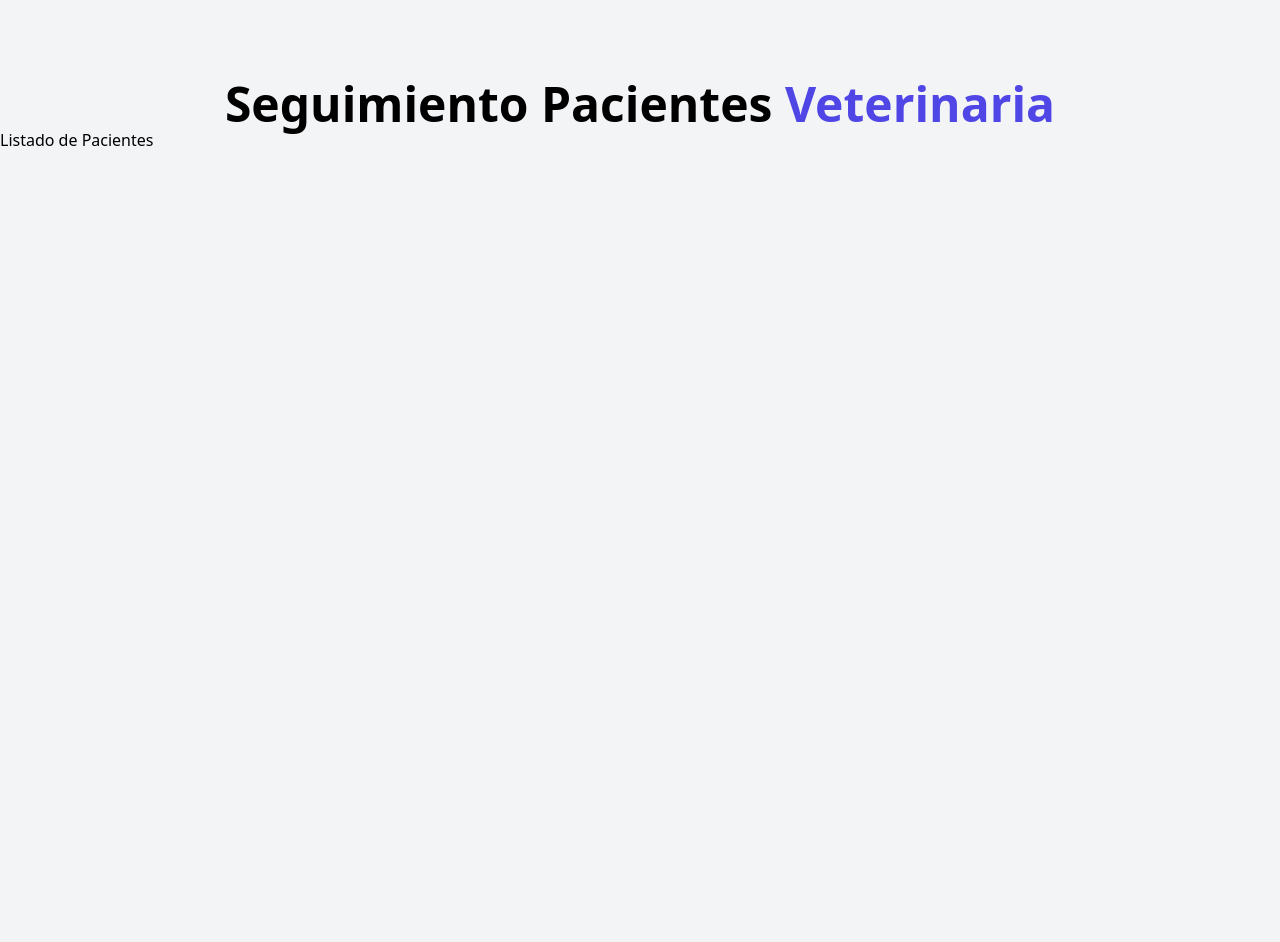
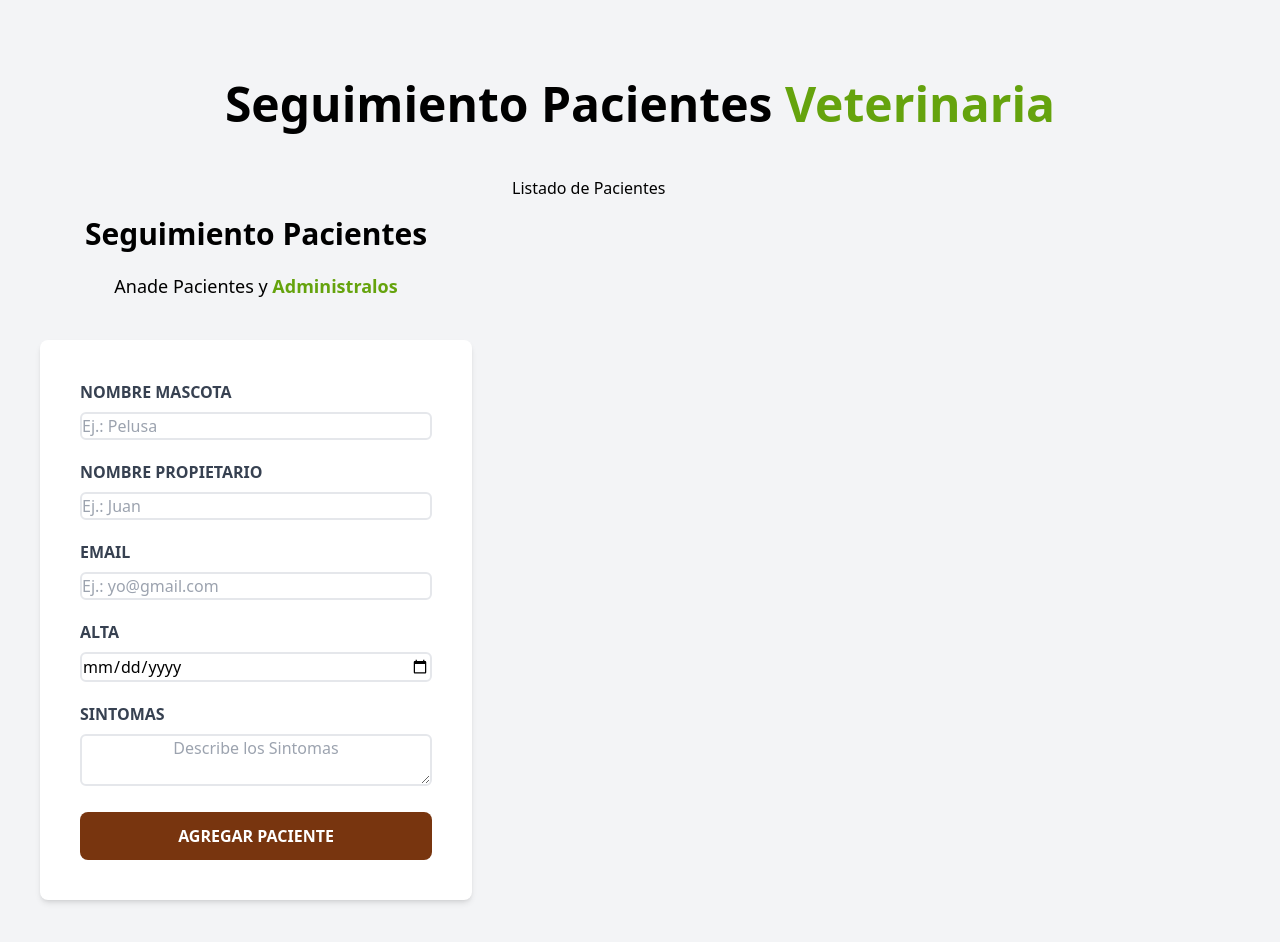
Before and after one commit to aleee-git/Veterinaria-react, a React (Vite) app: page / in a window 1280 px wide. Shown: the top 942 px of the page. Before the commit the page ends 880 px from the top, so only its background shows below. Built offline with nearby package versions, Linux system fonts and the light colour scheme.

Commit message:
Estilo Formulario

```diff
--- a/src/App.jsx
+++ b/src/App.jsx
@@ -1,3 +1,4 @@
+import Formulario from './Components/Formulario'
 import Header from './Components/Header'
 import ListadoPacientes from './Components/ListadoPacientes'
 
@@ -6,7 +7,10 @@ function App() {
   return (
     <div className='container mx-auto mt-20'>
       <Header/>
-      <ListadoPacientes/>
+      <div className='mt-12 md:flex'>
+        <Formulario/>
+        <ListadoPacientes/>
+      </div>
     </div>
   )
 }
--- a/src/Components/Formulario.jsx
+++ b/src/Components/Formulario.jsx
@@ -2,7 +2,41 @@ import React from 'react';
 
 export default function Formulario() {
   return (
-    <div>
+    <div className='md:w-1/2 lg:w-2/5 p-10'>
+
+      <h2 className='font-black text-3xl text-center'> Seguimiento Pacientes </h2>
+
+      <p className='text-lg mt-5 text-center mb-10 '> Anade Pacientes y {""} <span className='text-lime-600 font-bold'>Administralos</span></p>
+
+      <form className='bg-white shadow-md rounded-lg p-10 mb-10'>
+        <div className='mb-5'>
+          <label className='block text-gray-700 font-bold uppercase' htmlFor="mascota"> Nombre Mascota </label>
+          <input className='border-2 w-full mt-2 rounded-md placeholder-gray-400'placeholder='Ej.: Pelusa' type="text" id='mascota'/>
+        </div>
+
+        <div className='mb-5'>
+          <label className='block text-gray-700 font-bold uppercase' htmlFor="propietario"> Nombre Propietario </label>
+          <input className='border-2 w-full mt-2 rounded-md placeholder-gray-400'placeholder='Ej.: Juan' type="text" id='propietario'/>
+        </div>
+
+        <div className='mb-5'>
+          <label className='block text-gray-700 font-bold uppercase' htmlFor="email"> Email </label>
+          <input className='border-2 w-full mt-2 rounded-md placeholder-gray-400'placeholder='Ej.: yo@gmail.com' type="email" id='email'/>
+        </div>
+
+        <div className='mb-5'>
+          <label className='block text-gray-700 font-bold uppercase' htmlFor="alta"> Alta </label>
+          <input className='border-2 w-full mt-2 rounded-md placeholder-gray-400' type="date" id='alta'/>
+        </div>
+
+        <div className='mb-5'>
+          <label className='block text-gray-700 font-bold uppercase' htmlFor="sintomas"> Sintomas </label>
+          <textarea className='border-2 w-full mt-2 rounded-md placeholder-gray-400 text-center'placeholder='Describe los Sintomas' type="text" id='sintomas'/>
+        </div>
+
+        <input className='bg-amber-900 hover:bg-lime-700 cursor-pointer text-white p-3 rounded-lg w-full uppercase font-bold' type="submit" value="Agregar paciente" />
+
+      </form>
 
     </div>
   );
--- a/src/Components/Header.jsx
+++ b/src/Components/Header.jsx
@@ -2,7 +2,8 @@ function Header () {
 
     return (
         <h1 className="font-black text-5xl text-center w-1/2 mx-auto md:w-2/3"> Seguimiento Pacientes {''}
-        <span className="text-indigo-600"> Veterinaria </span></h1>
+
+        <span className="text-lime-600">Veterinaria </span></h1>
     )
 }
 
--- a/src/Components/ListadoPacientes.jsx
+++ b/src/Components/ListadoPacientes.jsx
@@ -2,7 +2,8 @@ import React from 'react';
 
 export default function ListadoPacientes() {
   return (
-    <div>
+    <div className='md:w-1/2 lg:w-3/5'>
+
       <h2> Listado de Pacientes </h2>
     </div>
   );
--- a/tailwind.config.cjs
+++ b/tailwind.config.cjs
@@ -1,7 +1,7 @@
 /** @type {import('tailwindcss').Config} */
 module.exports = {
   // Archivos que usaran tailwind
-  content: ["./index.html", "./src**/*.jsx", "./src/Components/Header.jsx"],
+  content: ["./index.html", "./src**/*.jsx", "./src/Components/Header.jsx", "./src/Components/Formulario.jsx"],
   theme: {
     extend: {},
   },
```
